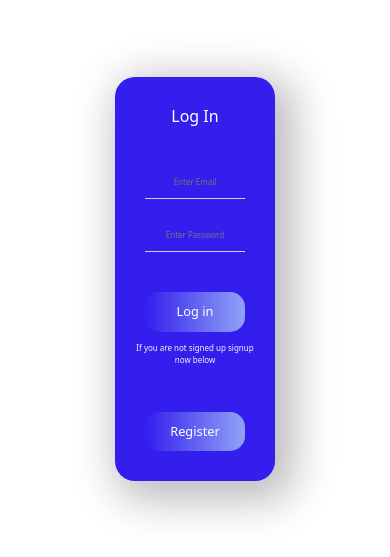
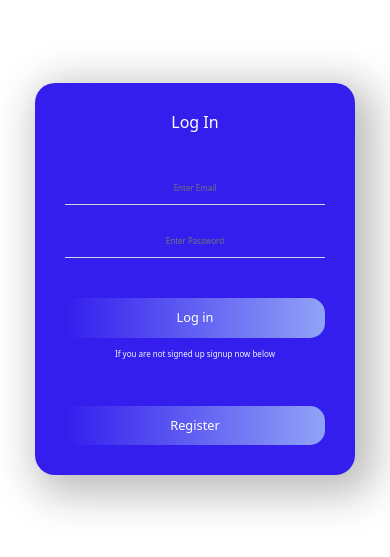
Before and after one commit to himaSH97/articals-react--v1, a React (Vite) app: page /log in a window 390 px wide. Shown: the part 143-700 px from the top of the page. Built offline with nearby package versions, Linux system fonts and the light colour scheme.

Commit message:
fix small login

```diff
--- a/styles/login.scss
+++ b/styles/login.scss
@@ -12,7 +12,7 @@ $baseWidth: 400px;
     padding: 10px;
 
     .container{
-        width: clamp(10rem,28vw,30rem);
+        width: clamp(20rem,28vw,30rem);
         box-sizing: border-box;
         border-radius: 20px;
         background-color: #331eee;
```
